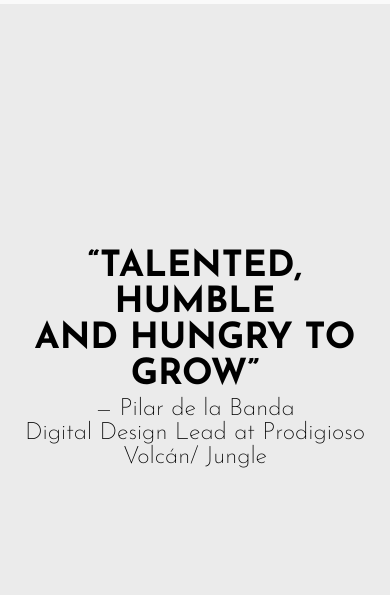
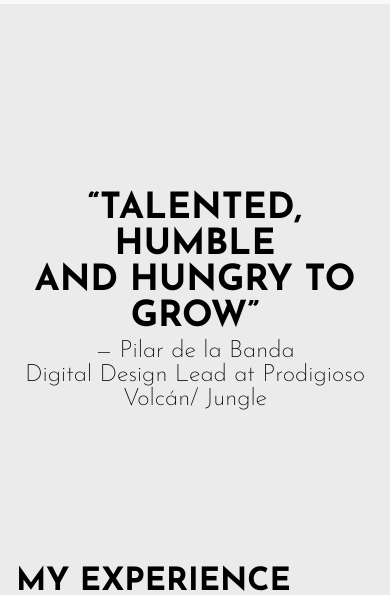
Before and after one commit to HugoManza/portfolio, a React (Vite) app: page /#/ in a window 390 px wide. Shown: the part 840-1435 px from the top of the page. Built offline with nearby package versions, Linux system fonts and the light colour scheme.

Commit message:
PhoneChangeFinal

```diff
--- a/src/index.scss
+++ b/src/index.scss
@@ -467,8 +467,8 @@ span {
         flex-direction: column;
         position: sticky;
 
-        padding: 9rem 0;
-        gap: 12rem;
+        padding: 8rem 0;
+        gap: 10rem;
         display: flex;
         flex-direction: column;
         background-color: $Side_LightGray;
@@ -482,9 +482,10 @@ span {
             display: flex;
             align-items: center;
             flex-direction: column;
+            justify-content: center;
 
             gap: 1rem;
-            min-height: 50vh;
+            min-height: 45vh;
 
             h1 {
                 width: 80%;
@@ -1592,7 +1593,7 @@ span {
 
                 max-width: 100%;
                 gap: .25rem;
-                min-height: 50vh;
+                min-height: 40vh;
                 justify-content: center;
 
 
```
